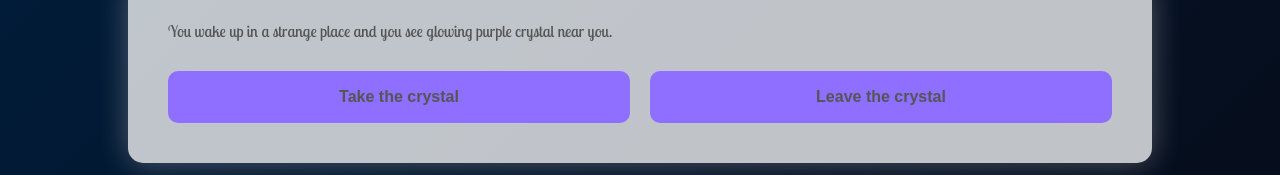
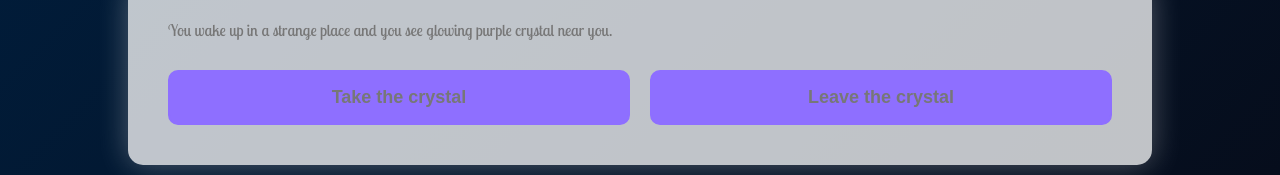
Before and after one commit to rayahiqbal/adventure, a plain HTML site: page index.html in a window 1280 px wide. Shown: the part 328-503 px from the top of the page. Drawn offline with Linux system fonts and the light colour scheme.

Commit message:
Update styles.css

```diff
--- a/styles.css
+++ b/styles.css
@@ -12,7 +12,7 @@ body {
   align-items: center;
   min-height: 100vh;
   font-family: 'Lobster Two', cursive;
-  color: #555; /* Mid-tone grey text color */
+  color: #777; /* Lighter grey text color */
   background: linear-gradient(135deg, #001F3F, #070A16); /* Midnight blue gradient background */
 }
 
@@ -37,8 +37,8 @@ body {
   border: 2px solid #8e6fff;
   border-radius: 10px;
   padding: 15px 30px;
-  color: #555; /* Mid-tone grey text color */
-  font-size: 16px;
+  color: #777; /* Lighter grey text color */
+  font-size: 18px; /* Slightly larger text size */
   font-weight: bold;
   text-align: center;
   text-decoration: none;
```
